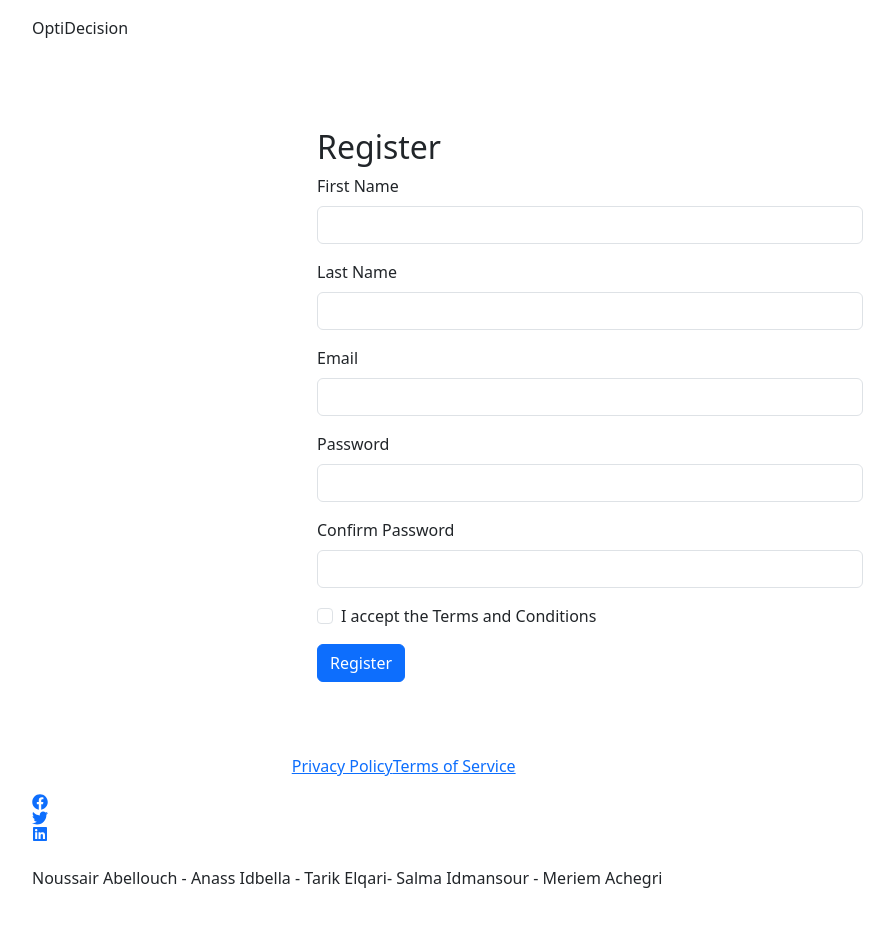
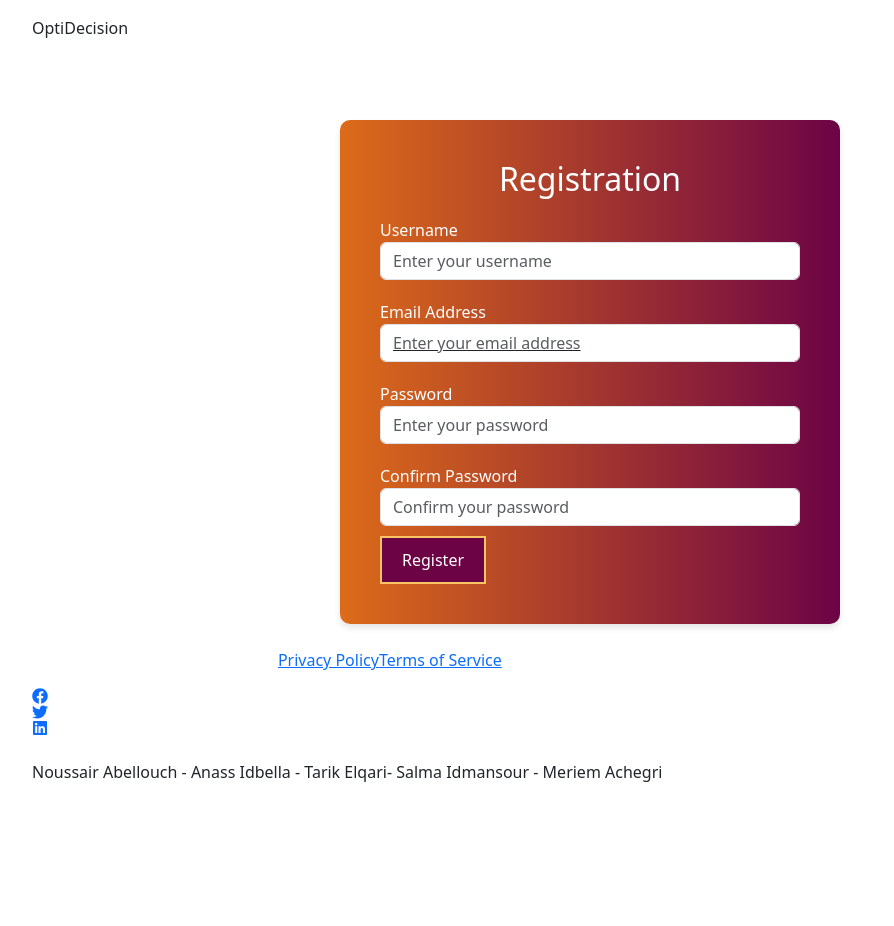
Before and after one commit to Anassidbella/OptiDecision, a React (Create React App) app in the folder optidecision_frontend/: page /register in a window 1280 px wide. Shown: the top 926 px of the page, without its empty margins (50-944 px from the left). After the commit the page ends 824 px from the top, so only its background shows below. Built offline with nearby package versions, Linux system fonts and the light colour scheme.

Commit message:
login,registration,contact,homeFront

```diff
--- a/optidecision_frontend/src/components/Footer.js
+++ b/optidecision_frontend/src/components/Footer.js
@@ -17,7 +17,7 @@ function Footer() {
         <div className="grid grid-cols-1 md:grid-cols-2 gap-4">
           <div className='flex justify-between mx-auto'>
             <p className="text-white flex items-center space-x-4">
-              OptiDecision - Tous droits réservés
+              OptiDecision - All rights reserved
               <a href="/privacyPolicy" className={FooterCss.link}>Privacy Policy</a>
               <a href="/terms" className={FooterCss.link}>Terms of Service</a>
             </p>
--- /dev/null
+++ b/optidecision_frontend/src/components/css/Contact.css
@@ -0,0 +1,51 @@
+.contact-container {
+    background-color: #f8f9fa; /* Couleur de fond similaire */
+    min-height: 100vh;
+    display: flex;
+    align-items: center;
+    justify-content: center;
+}
+
+.contact-card {
+    background: linear-gradient(to right, #DC6B19, #6C0345);
+    border-radius: 10px;
+    box-shadow: 0 4px 6px rgba(0, 0, 0, 0.1);
+    max-width: 500px;
+    width: 100%;
+}
+.contact-card h2{
+    color: #f8f9fa;
+}
+
+.contact-card Form{
+    color: #f8f9fa;
+}
+
+.contact-button {
+    background-color: #ff7e00;
+    border-color: #ff7e00;
+    color: white;
+    font-weight: bold;
+    transition: background-color 0.3s ease;
+    border-radius: 4%;
+    padding: 10px 20px;
+}
+
+.contact-button:hover {
+    background-color: #6C0345;
+    border-color: #6C0345;
+}
+
+.contact-info {
+    color: #6c757d; /* Couleur de texte similaire */
+    max-width: 500px;
+
+}
+.contact-info a{
+    text-decoration: none;
+    color: #6c757d;
+}
+#email{
+    text-decoration-line: underline;
+
+}
--- /dev/null
+++ b/optidecision_frontend/src/components/css/Register.css
@@ -0,0 +1,39 @@
+/* Register.css */
+.register-container {
+    margin-top: 50px; /* Ajoute une marge en haut */
+  }
+
+  .register-form {
+    background: linear-gradient(to right, #DC6B19, #6C0345); /* Dégradé orange à violet */
+    border-radius: 10px;
+    padding: 40px;
+    color: white;
+    box-shadow: 0 4px 6px rgba(0, 0, 0, 0.1);
+    width: 80%; /* Largeur personnalisée */
+    max-width: 500px; /* Largeur maximale */
+    margin: auto; /* Centrage horizontal */
+    margin-top: 40px;
+  }
+
+  .register-form-header {
+    text-align: center;
+    margin-bottom: 20px;
+
+  }
+
+  .register-form-header h2 {
+    margin-bottom: 0;
+  }
+
+  .btn-custom {
+    background-color: #6C0345;
+    border-color: #DC6B19;
+    border: 2px solid #F7C566;
+    padding: 10px 20px;
+  }
+
+  .btn-custom:hover {
+    background-color: #6C0345;
+    border-color: #6C0345;
+
+  }
--- /dev/null
+++ b/optidecision_frontend/src/components/css/login.css
@@ -0,0 +1,63 @@
+body {
+    background-color: #f8f9fa;
+  }
+
+  .login-container {
+    margin-top: 100px;
+  }
+
+  .login-form {
+    background: linear-gradient(to right, #DC6B19, #6C0345);
+    border-radius: 10px;
+    padding: 40px;
+    color: white;
+    box-shadow: 0 4px 6px rgba(0, 0, 0, 0.1);
+    width: 80%;
+    max-width: 500px;
+    margin: auto;
+    margin-top:50px;
+  }
+
+  .login-form-header {
+    text-align: center;
+    margin-bottom: 20px;
+  }
+
+  .login-form-header h2 {
+    margin-bottom: 0;
+  }
+  .form-group{
+    margin-top:20px ;
+  }
+  .form-check{
+    margin-top:20px ;
+  }
+
+  .btn-custom{
+    background-color: #DC6B19;
+    border-color: #DC6B19;
+    margin-top:10px ;
+    border: 2px solid #F7C566;
+
+
+  }
+
+  .btn-custom:hover {
+    background-color: #6C0345;
+    border-color: #6C0345;
+  }
+
+
+  .form-check-label {
+    color: white;
+  }
+
+  .bottom-links {
+    text-align: center;
+    margin-top: 20px;
+    color: white;
+  }
+
+  .bottom-links a {
+    color: black;
+  }
--- a/optidecision_frontend/src/components/pages/Home.js
+++ b/optidecision_frontend/src/components/pages/Home.js
@@ -1,5 +1,6 @@
 import React from 'react';
-import homeImage from '../../assets/images/optimization.jpg';
+//import homeImage from '../../assets/images/optimization.jpg';
+import newhomeImage from '../../assets/images/4.jpg';
 import FAQ from '../part/Faq';
 import { Link } from 'react-router-dom';
 function Home() {
@@ -9,13 +10,13 @@ function Home() {
         <div className="container mx-auto flex flex-col-reverse lg:flex-row justify-between items-start">
           {/* Section gauche */}
           <div className="flex flex-col justify-center items-center lg:items-start">
-            <h1 className="text-4xl font-mono text-[#6C0345] mb-4">Bienvenue sur OptiDecision</h1>
-            <p className="text-sm text-gray-800 mb-6 mr-5">OptiDecision est votre solution d'analyse multicritère et d'optimisation, conçue pour répondre à vos besoins professionnels les plus exigeants. Grâce à nos puissants outils basés sur les méthodes AHP et TOPSIS, vous pouvez prendre des décisions éclairées et efficaces dans une variété de domaines et de secteurs d'activité.</p>
-            <Link to="/demo" className="bg-[#6C0345] text-white py-2 px-6 rounded-lg shadow-md hover:bg-[#4A0229] transition duration-300 mt-2 no-underline">En savoir plus</Link>
+            <h1 className="text-4xl font-mono text-[#6C0345] mb-4">Welcome to OptiDecision</h1>
+            <p className="text-sm text-gray-800 mb-6 mr-5">OptiDecision is your comprehensive, state-of-the-art multicriteria analysis and optimization solution, meticulously crafted to cater to your most intricate and demanding professional requirements. Armed with our robust suite of tools, meticulously developed and grounded in the principles of Analytic Hierarchy Process (AHP) and Technique for Order of Preference by Similarity to Ideal Solution (TOPSIS) methods, you gain the ability to make informed, strategic decisions that drive success across diverse fields and industries.</p>
+            <Link to="/demo" className="bg-[#6C0345] text-white py-2 px-6 rounded-lg shadow-md hover:bg-[#4A0229] transition duration-300 mt-2 no-underline">See more.</Link>
           </div>
           {/* Section droite (Image) */}
           <div className="py-2 w-[80%]">
-            <img src={homeImage} className="w-full h-auto rounded-lg shadow-md" alt="OptiDecision" />
+            <img src={newhomeImage} className="w-full h-auto rounded-lg shadow-md" alt="OptiDecision" />
           </div>
         </div>
 
--- a/optidecision_frontend/src/components/pages/Login.js
+++ b/optidecision_frontend/src/components/pages/Login.js
@@ -1,6 +1,6 @@
 import React, { useState } from 'react';
-import { Container, Row, Col, Form, Button } from 'react-bootstrap';
-
+//import { Button } from 'react-bootstrap';
+import '../css/login.css'
 function Login() {
     const [formData, setFormData] = useState({
         email: '',
@@ -23,37 +23,33 @@ function Login() {
     };
 
     return (
-        <Container className="d-flex flex-column align-items-center justify-content-center" style={{ minHeight: "100vh" }}>
-            <Row className="justify-content-center w-100 mb-5">
-                <Col xs={12} sm={8} md={6} lg={4}>
-                    <div className="content-container">
-                        <h2 className="text-3xl font-bold">Login</h2>
+        <div className="container">
+        <div className="row justify-content-center">
+            <div className="col-md-8 login-container">
+                <form className="login-form" onSubmit={handleSubmit}>
+                    <div className="login-form-header">
+                        <h2>LOGIN</h2>
                     </div>
-                    <Form onSubmit={handleSubmit} className="p-4 p-md-5 border rounded-3 bg-light">
-                        <Form.Group className="mb-3" controlId="formBasicEmail">
-                            <Form.Label>Email address</Form.Label>
-                            <Form.Control type="email" placeholder="Enter email" name="email" value={formData.email} onChange={handleChange} />
-                        </Form.Group>
-
-                        <Form.Group className="mb-3" controlId="formBasicPassword">
-                            <Form.Label>Password</Form.Label>
-                            <Form.Control type="password" placeholder="Password" name="password" value={formData.password} onChange={handleChange} />
-                        </Form.Group>
-
-                        <Form.Group className="mb-3" controlId="formBasicCheckbox">
-                            <Form.Check type="checkbox" label="Remember me" name="rememberMe" checked={formData.rememberMe} onChange={handleChange} />
-                        </Form.Group>
-
-                        <Button variant="primary" type="submit" className="w-100">
-                            Login
-                        </Button>
-                        <div className="text-center mt-3">
-                            Don’t have an account? <a href="/register" className="text-primary">Register</a>
-                        </div>
-                    </Form>
-                </Col>
-            </Row>
-        </Container>
+                    <div className="form-group">
+                        <label htmlFor="username">Email address</label>
+                        <input type="text" className="form-control" id="username" placeholder="Email address" name="email" value={formData.email} onChange={handleChange} />
+                    </div>
+                    <div className="form-group">
+                        <label htmlFor="password">Password</label>
+                        <input type="password" className="form-control" id="password" placeholder="Password" name="password" value={formData.password} onChange={handleChange} />
+                    </div>
+                    <div className="form-check">
+                        <input type="checkbox" className="form-check-input" id="rememberMe" name="rememberMe" checked={formData.rememberMe} onChange={handleChange} />
+                        <label className="form-check-label" htmlFor="rememberMe">Remember me</label>
+                    </div>
+                    <button type="submit" className="btn-custom">Login</button>
+                </form>
+                <div className="bottom-links">
+                    <a href="./Register">Mot de passe oublié?</a> | <a href="./Register">Register</a>
+                </div>
+            </div>
+        </div>
+    </div>
     );
 }
 
--- a/optidecision_frontend/src/components/pages/Register.js
+++ b/optidecision_frontend/src/components/pages/Register.js
@@ -1,5 +1,6 @@
 import React, { useState } from 'react';
-import { Container, Row, Col, Form, Button } from 'react-bootstrap';
+//import { Container, Row, Col, Form, Button } from 'react-bootstrap';
+import '../css/Register.css'
 
 function Register() {
     const [formData, setFormData] = useState({
@@ -27,75 +28,72 @@ function Register() {
     };
 
     return (
-        <Container className="my-5">
-            <Row className="justify-content-center">
-                <Col md={6}>
-                    <h2>Register</h2>
-                    <Form onSubmit={handleSubmit}>
-                        <Form.Group className="mb-3">
-                            <Form.Label>First Name</Form.Label>
-                            <Form.Control
+        <div className="container">
+        <div className="row justify-content-center">
+            <div className="col-md-8 register-container">
+                <form className="register-form" onSubmit={handleSubmit}>
+                    <div className="register-form-header">
+                        <h2>Registration</h2>
+                    </div>
+                    <div className="form-group">
+                        <label htmlFor="username">Username</label>
+                        <input
                             type="text"
-                                name="firstName"
-                                value={formData.firstName}
+                            className="form-control"
+                            id="username"
+                            name="username"
+                            placeholder="Enter your username"
+                            value={formData.username}
                             onChange={handleChange}
                             required
                         />
-                        </Form.Group>
-                        <Form.Group className="mb-3">
-                            <Form.Label>Last Name</Form.Label>
-                            <Form.Control
-                                type="text"
-                                name="lastName"
-                                value={formData.lastName}
-                                onChange={handleChange}
-                                required
-                            />
-                        </Form.Group>
-                        <Form.Group className="mb-3">
-                            <Form.Label>Email</Form.Label>
-                            <Form.Control
+                    </div>
+                    <div className="form-group">
+                        <label htmlFor="email">Email Address</label>
+                        <input
                             type="email"
+                            className="form-control"
+                            id="email"
                             name="email"
+                            placeholder="Enter your email address"
                             value={formData.email}
                             onChange={handleChange}
                             required
                         />
-                        </Form.Group>
-                        <Form.Group className="mb-3">
-                            <Form.Label>Password</Form.Label>
-                            <Form.Control
+                    </div>
+                    <div className="form-group">
+                        <label htmlFor="password">Password</label>
+                        <input
                             type="password"
+                            className="form-control"
+                            id="password"
                             name="password"
+                            placeholder="Enter your password"
                             value={formData.password}
                             onChange={handleChange}
                             required
                         />
-                        </Form.Group>
-                        <Form.Group className="mb-3">
-                            <Form.Label>Confirm Password</Form.Label>
-                            <Form.Control
+                    </div>
+                    <div className="form-group">
+                        <label htmlFor="confirmPassword">Confirm Password</label>
+                        <input
                             type="password"
+                            className="form-control"
+                            id="confirmPassword"
                             name="confirmPassword"
+                            placeholder="Confirm your password"
                             value={formData.confirmPassword}
                             onChange={handleChange}
                             required
                         />
-                        </Form.Group>
-                        <Form.Group className="mb-3">
-                            <Form.Check
-                                type="checkbox"
-                                label="I accept the Terms and Conditions"
-                                name="acceptTerms"
-                                checked={formData.acceptTerms}
-                                onChange={handleChange}
-                            />
-                        </Form.Group>
-                        <Button variant="primary" type="submit">Register</Button>
-                    </Form>
-                </Col>
-            </Row>
-        </Container>
+                    </div>
+                    {/* <button type="submit" className="btn btn-orange btn-block">S'inscrire</button> */}
+                    <button type="submit" className="btn-custom">Register</button>
+
+                </form>
+            </div>
+        </div>
+    </div>
     );
 }
 
```
Also changed, not shown: optidecision_frontend/src/components/pages/Contact.js (+9 -9 lines), optidecision_frontend/src/components/part/Faq.js (+7 -7 lines), 1 other file (tests, documents, lock files or other folders). Lines whose indentation alone changed are shown as unchanged.
